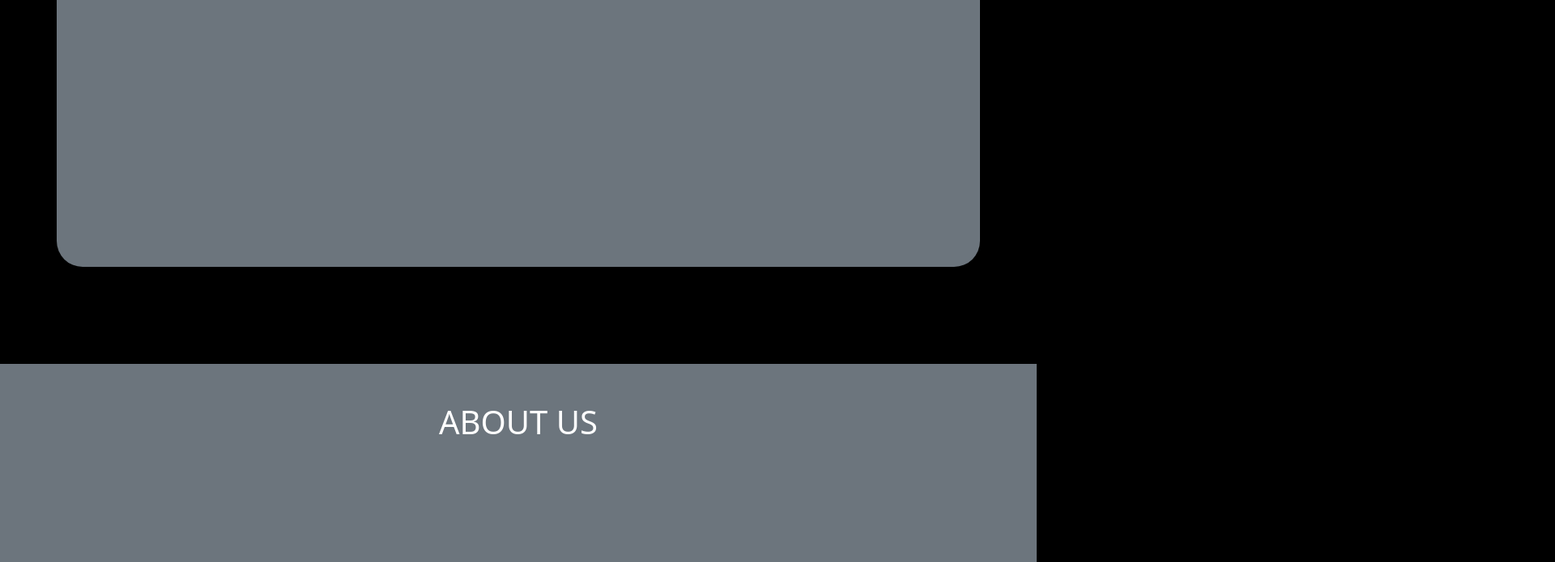
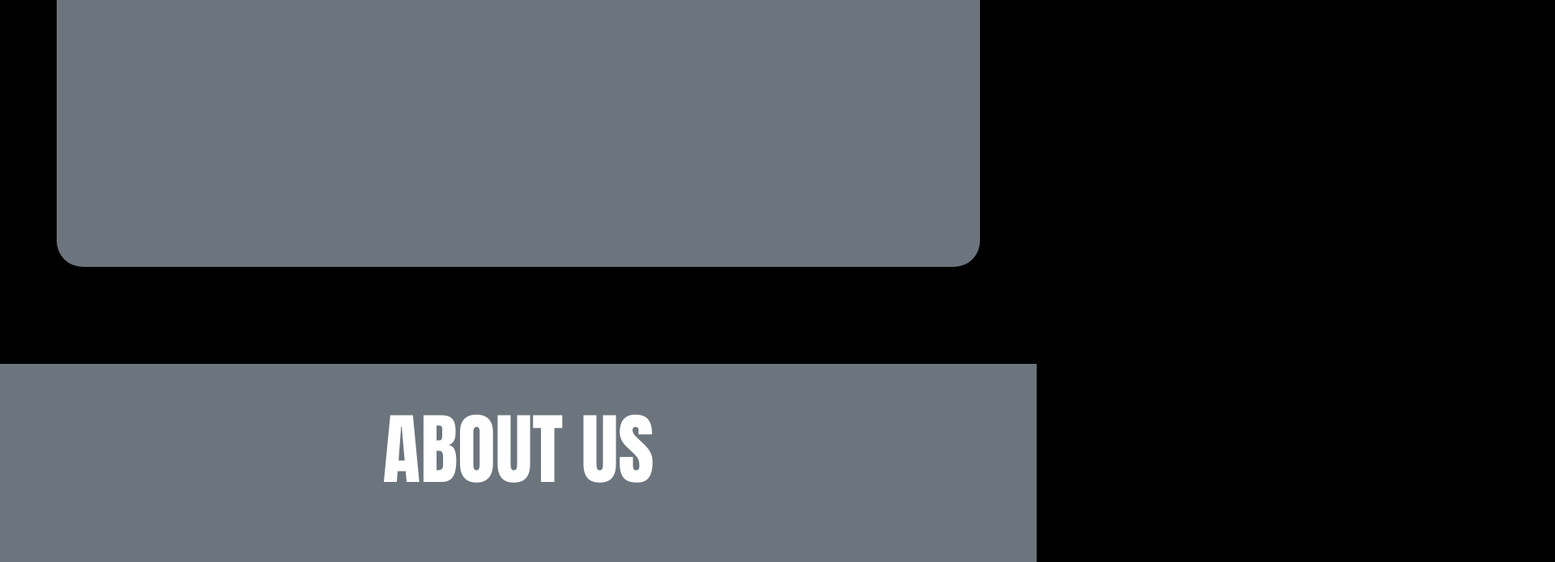
Before and after one commit to Taguic19/project1, a plain HTML site: page index.html in a window 1280 px wide. Shown: the part 534-1229 px from the top of the page at 81% size, 1920 px wide, since content can reach past the window. Drawn offline with nearby package versions, Linux system fonts and the light colour scheme.

Commit message:
Update index.html

```diff
--- a/index.html
+++ b/index.html
@@ -4,13 +4,12 @@
     <meta charset="UTF-8">
     <meta http-equiv="X-UA-Compatible" content="IE=edge">
     <meta name="viewport" content="width=device-width, initial-scale=1.0">
-    <link rel="stylesheet" href="cssfiles/ home.css">
     <!-- Latest compiled and minified CSS -->
 <link href="https://cdn.jsdelivr.net/npm/bootstrap@5.2.3/dist/css/bootstrap.min.css" rel="stylesheet">
 
 <!-- Latest compiled JavaScript -->
 <script src="https://cdn.jsdelivr.net/npm/bootstrap@5.2.3/dist/js/bootstrap.bundle.min.js"></script>
-    <link rel="stylesheet" href="cssfiles/index.css">
+    <link rel="stylesheet" href="cssfiles/style.css">
     <link rel="preconnect" href="https://fonts.googleapis.com">
 <link rel="preconnect" href="https://fonts.gstatic.com" crossorigin>
 <link href="https://fonts.googleapis.com/css2?family=Anton&display=swap" rel="stylesheet">
```
